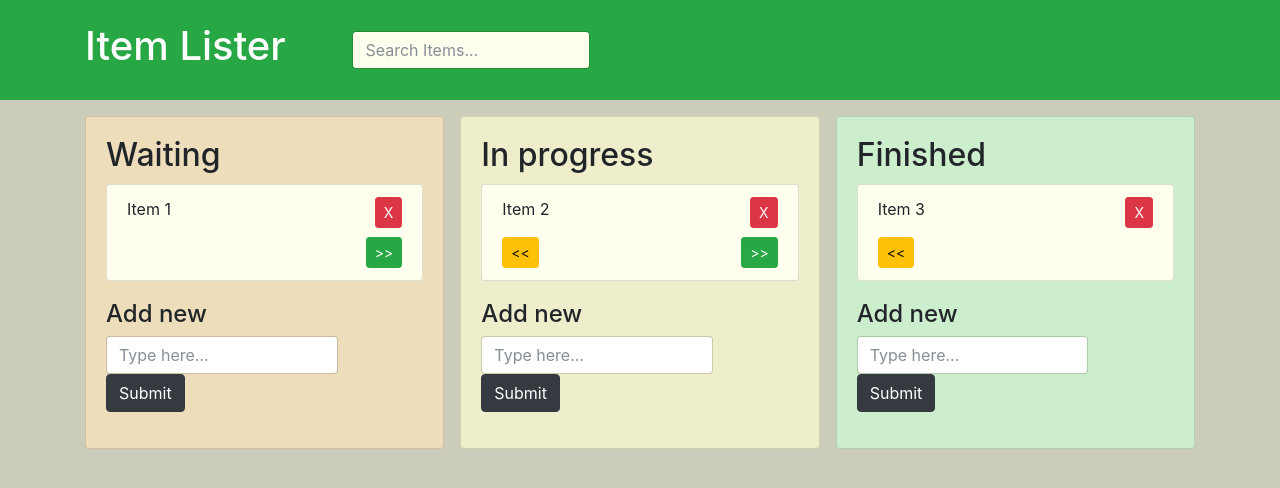
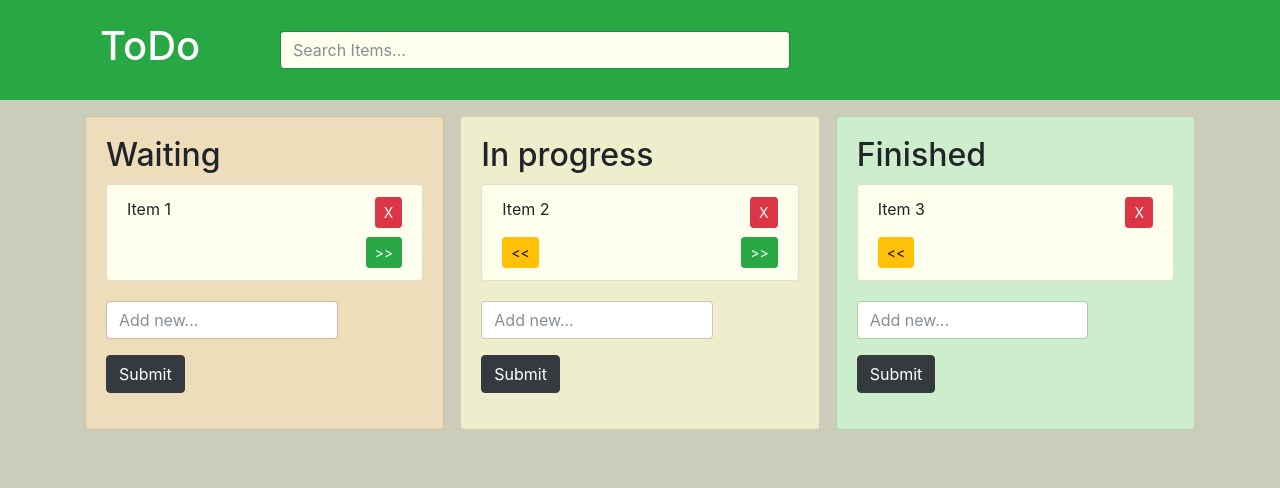
Before and after one commit to natalia-g/todo, a plain HTML site: page index.html in a window 1280 px wide. Drawn offline with nearby package versions, Linux system fonts and the light colour scheme.

Commit message:
Login page and some changes

```diff
--- a/css/style.css
+++ b/css/style.css
@@ -4,6 +4,7 @@ body{
 
 .container{
 	display: flex;
+	width:100%
 }
 
 #itemWaiting, #itemProgress, #itemFinished{
@@ -22,6 +23,12 @@ body{
 	background-color:#cec;
 }
 
-.list-group-item, #filter{
+.list-group-item, #filter, #login, #password{
 	background-color:#ffe;
 }
+
+#title-container, #formLogin{
+	margin-left:auto;
+	margin-right:auto;
+	text-align:center;
+}
--- a/index.html
+++ b/index.html
@@ -24,11 +24,11 @@
 <body>
 
 
-<header id="main-header" class="bg-success text-white p-4 mb-3">
+<header id="main-header" class="bg-success text-white p-4 mb-3 col-12">
 	<div class="container">
-		<div class="row">
-			<div class="col-md-6">
-					<h1 id="header-title">Item Lister</h1>
+		<div class="col-12 row">
+			<div class="col-md-2">
+				<h1 id="header-title">ToDo</h1>
 			</div>
 			<div class="col-md-6 align-self-center">
 				<input type="text" class="form-control" id="filter" placeholder="Search Items...">
@@ -48,10 +48,10 @@
 				<button class="btn btn-success btn-sm float-right right">>></button>
 			</li>
 		</ul>
-		<h4 class="title mt-3">Add new</h4>
+<!--		<h4 class="title mt-3">Add new</h4> -->
 		<form id="addFormWaiting" class="form-inline mb-3">
-			<input type="text" class="form-control mr-2" id="itemWaiting" placeholder="Type here...">
-			<input type="submit" class="btn btn-dark" value="Submit">
+			<input type="text" class="form-control mr-2 mt-3" id="itemWaiting" placeholder="Add new...">
+			<input type="submit" class="btn btn-dark mt-3" value="Submit">
 		</form>
 	</div>
 
@@ -64,10 +64,10 @@
 				<button class="btn btn-warning btn-sm float-left left"><<</button>
 				<button class="btn btn-success btn-sm float-right right">>></button>
 		</ul>
-		<h4 class="title mt-3">Add new</h4>
+<!--		<h4 class="title mt-3">Add new</h4> -->
 		<form id="addFormProgress" class="form-inline mb-3">
-			<input type="text" class="form-control mr-2" id="itemProgress" placeholder="Type here...">
-			<input type="submit" class="btn btn-dark" value="Submit">
+			<input type="text" class="form-control mr-2 mt-3" id="itemProgress" placeholder="Add new...">
+			<input type="submit" class="btn btn-dark mt-3" value="Submit">
 		</form>
 	</div>
 
@@ -80,10 +80,10 @@
 				<button class="btn btn-warning btn-sm float-left left"><<</button>
 			</li>
 		</ul>
-		<h4 class="title mt-3">Add new</h4>
+<!--		<h4 class="title mt-3">Add new</h4> -->
 		<form id="addFormFinished" class="form-inline mb-3">
-			<input type="text" class="form-control mr-2" id="itemFinished" placeholder="Type here...">
-			<input type="submit" class="btn btn-dark" value="Submit">
+			<input type="text" class="form-control mr-2 mt-3" id="itemFinished" placeholder="Add new...">
+			<input type="submit" class="btn btn-dark mt-3" value="Submit">
 		</form>
 	</div>
 
--- a/js/api.js
+++ b/js/api.js
@@ -27,6 +27,7 @@ itemListFinished.addEventListener('click', moveLeftFinished);
 
 // Filter event
 filter.addEventListener('keyup', filterItems);
+filter.addEventListener('change', filterItems);
 
 
 // Add itemWaiting
```
Also changed, not shown: js/login.js (added, +10 -0 lines), login.html (added, +66 -0 lines).
